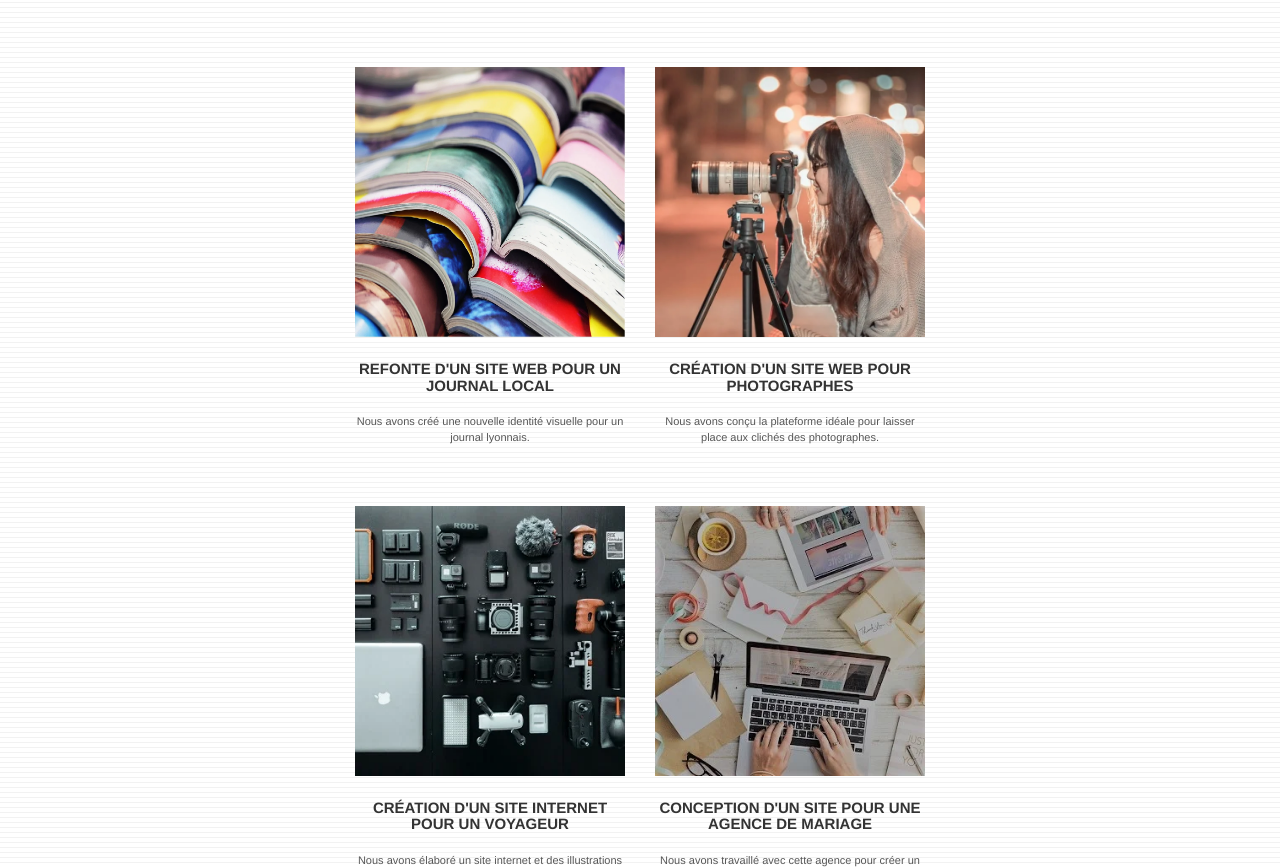
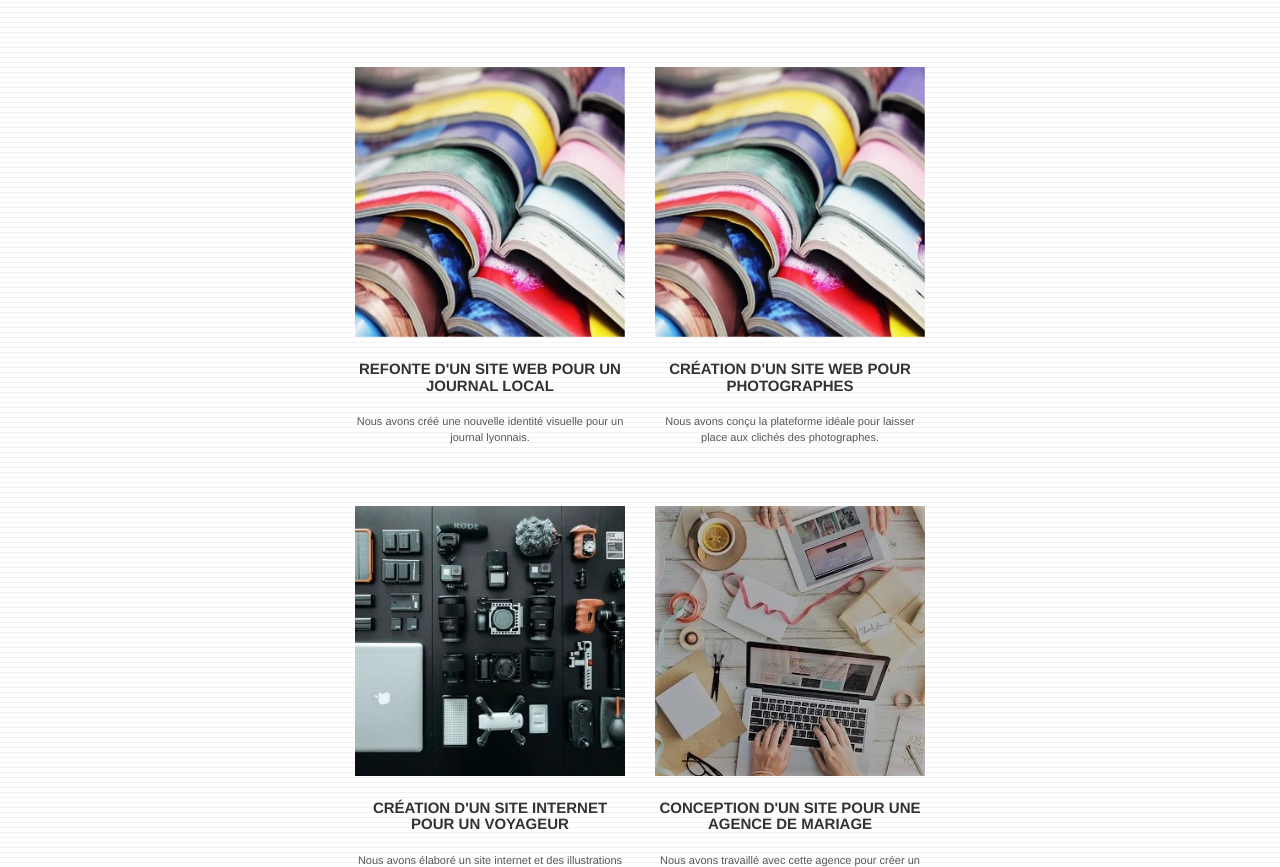
Before and after one commit to mary20218/Projet4_seo, a plain HTML site: page index.html in a window 1280 px wide. Shown: the part 1890-2757 px from the top of the page. Drawn offline with Linux system fonts and the light colour scheme.

Commit message:
compressions images

```diff
--- a/index.html
+++ b/index.html
@@ -5,7 +5,7 @@
 	<meta charset="utf-8">
 	<meta name="keywords"
 		content="seo, google, site web, site internet, agence design paris, agence design, agence design,agence design,agence design,agence design,agence design,agence design,agence design,agence design">
-	<meta name="description" content="">
+	<meta name="description" content="Vous recherchez une agence Web design à Lyon, ne cherchez plus, nos experts en developpement, seo, et design sont disponibles immédiatement, contactez-nous en ligne, ">
 	<meta name="viewport" content="width=device-width, initial-scale=1.0, viewport-fit=cover">
 	<link rel="shortcut icon" type="image/webp" href="img/favicon.webp">
 
@@ -17,7 +17,7 @@
 
 
 
-	<title>La chouette agence</title>
+	<title>La chouette agence, une equipe d'experts à votre écoute </title>
 
 
 	<!-- Analytics -->
@@ -183,7 +183,7 @@
 					<div class="col-sm-6">
 						<a href="#" data-lightbox="img/1.jpg" data-gallery-id="gallery-1"
 							data-caption="Refonte d'un site web pour un journal local" data-frame="snapshot-lb"><img
-								src="img/1.webp"
+								src="img/1.jpg"
 								alt="paris web design logo agence web meilleure agence et refonte site web journal"
 								class="img-responsive portfolio-thumb" /></a>
 						<h3 class="mg-md text-center">
@@ -196,7 +196,7 @@
 					<div class="col-sm-6">
 						<a href="#" data-lightbox="img/2.jpg" data-gallery-id="gallery-1"
 							data-caption="Création d'un site web pour photographes" data-frame="snapshot-lb"><img
-								src="img/2.webp" class="img-responsive portfolio-thumb"
+								src="img/2.jpg" class="img-responsive portfolio-thumb"
 								alt="paris web design logo agence web meilleure agence, Création d'un site web pour photographes" /></a>
 						<h3 class="mg-md text-center">
 							Création d'un site web pour photographes
```
Also changed, not shown: img/1.jpg (added), img/1.webp (deleted), img/2.jpg (added), img/2.webp (deleted).
